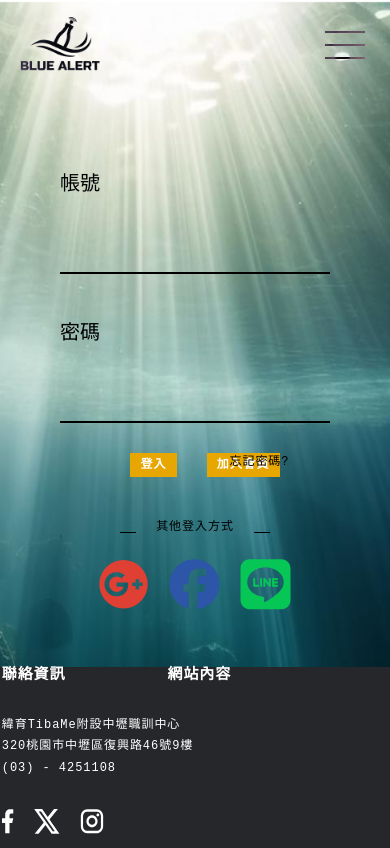
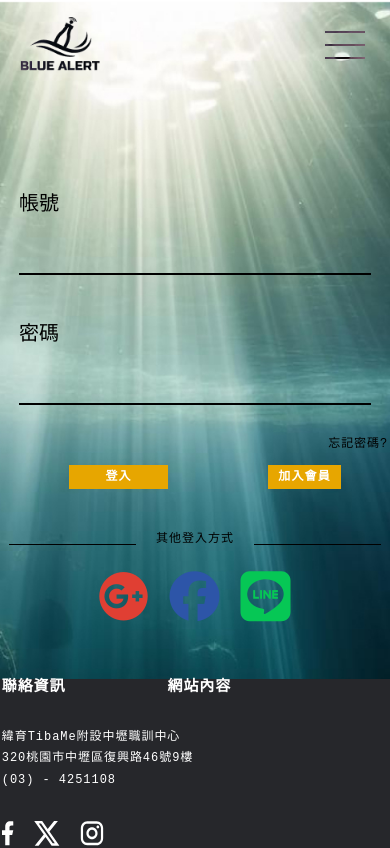
Before and after one commit to olevatorr/CID101_TeamProject, a Vue app in the folder G1/: page /MemberView in a window 390 px wide. Shown: the top 848 px of the page. Built offline with nearby package versions, Linux system fonts and the light colour scheme.

Commit message:
修改完成RWD成功

```diff
--- a/G1/src/assets/sass/page/_member.scss
+++ b/G1/src/assets/sass/page/_member.scss
@@ -1,14 +1,6 @@
 .body-member {
     background-image: url(../../../../public/img/member/member1.jpg);
     background-size: cover;
-}
-
-.member-box-img img {
-    width: 100%;
-}
-
-.member-logo-box {
-    width: 30rem;
 }
 
 .member-logo-box span {
@@ -28,8 +20,8 @@
 .member-logo-box {
     width: 25rem;
     position: absolute;
-    top: 21rem;
-    left: 19rem;
+    top: 30%;
+    left: 18%;
     text-align: center;
 }
 
@@ -54,18 +46,15 @@
 .member-login {
     margin-left: auto;
     margin-right: auto;
-    width: 27rem;
+    padding: 6rem 5rem;
     text-align: left;
-}
-
-.member-login {
-    padding: 9rem 0;
 }
 
 .member-login label {
     display: block;
     font-size: 2rem;
-    margin-bottom: 6rem;
+    margin-bottom: 2rem;
+    margin-top: 2rem;
 }
 
 .member-login label:nth-of-type(2) {
@@ -80,10 +69,21 @@
     box-sizing: border-box;
     background: none;
     outline: none;
+    height: 4rem;
 }
 
 .forget {
     line-height: 4;
+}
+
+
+.member-button {
+    position: relative;
+}
+
+.member-btn {
+    position: absolute;
+    left: -70%;
 }
 
 .member-button button:nth-child(1) {
@@ -136,9 +136,49 @@
     color: #06c755;
 }
 
+@media screen and (max-width: 1024px) {
+
+    .member-button button:nth-child(1) {
+        margin-left: 2rem;
+        margin-right: 3rem;
+    }
+}
+
+@media screen and (max-width: 768px) {
+
+    .member-logo-box {
+        left: 10rem;
+    }
+
+    .member-button button:nth-child(1) {
+        margin-left: 2rem;
+    }
+
+    .member-login {
+        padding-top: 8rem;
+        padding-bottom: 3rem;
+    }
+
+    .member-txt p::before {
+        margin-left: 1rem;
+    }
+
+    .member-txt p::after {
+        margin-right: 1rem;
+    }
+}
+
 @media screen and (max-width: 576px) {
     .member-box-img {
         display: none;
+    }
+
+    .member-box {
+        padding: 0 0px;
+    }
+
+    .member-btn {
+        position: unset;
     }
 
     .member-button button:nth-child(1) {
@@ -160,43 +200,25 @@
         position: relative;
     }
 
+    .member-login {
+        padding: 6rem 0;
+        margin: 0 -3rem;
+    }
+
+    .member-txt p::before {
+        margin-left: -4rem;
+    }
+
+    .member-txt p::after {
+        margin-right: -4rem;
+    }
+
     .forget {
         position: absolute;
-        top: 65%;
-        right: 15%;
+        top: 60%;
+        right: -10%;
         color: #000;
     }
 
+
 }
-
-@media screen and (max-width: 768px) {
-    .member-box-img {
-        width: auto;
-    }
-
-    .member-logo-box {
-        left: 9rem;
-    }
-
-    .member-button button:nth-child(1) {
-        margin-left: 2rem;
-        margin-right: 10rem;
-    }
-
-    .member-login {
-        padding-top: 6rem;
-        padding-bottom: 3rem;
-    }
-}
-
-@media screen and (max-width: 1024px) {
-    .member-logo-box {
-        top: 14rem;
-        left: 5rem;
-    }
-
-    .member-button button:nth-child(1) {
-        margin-left: 2rem;
-        margin-right: 3rem;
-    }
-}
--- a/G1/src/views/MemberView.vue
+++ b/G1/src/views/MemberView.vue
@@ -1,13 +1,13 @@
 <template>
     <main class="body-member">
         <section class="section section-member">
-            <div class="containerori">
+            <div class="container">
                 <div class="member-box col-md-12">
                     <div class="member-box-img col-sm-6 col-md-6">
                         <img src="../../public/img/member/member2.jpg" alt="會員背景圖片">
                         <div class="member-logo-box">
                             <img src="../../public/img/member/member3.png" alt="logo">
-                            <span>潔淨海洋綠色明天</span>
+                            <span>潔淨海洋&emsp;綠色明天</span>
                         </div>
                     </div>
                     <div class="member-txt col-sm-6 col-md-6">
@@ -18,8 +18,8 @@
                             <input type="password" name="" id="">
                         </div>
                         <div class="member-button">
-                            <button>登入</button>
-                            <button>加入會員</button>
+                            <button>&emsp;&emsp;登入&emsp;&emsp;</button>
+                            <button class="member-btn">加入會員</button>
                         </div>
                         <a href="#" class="forget">忘記密碼?</a>
                         <p>其他登入方式</p>
```
